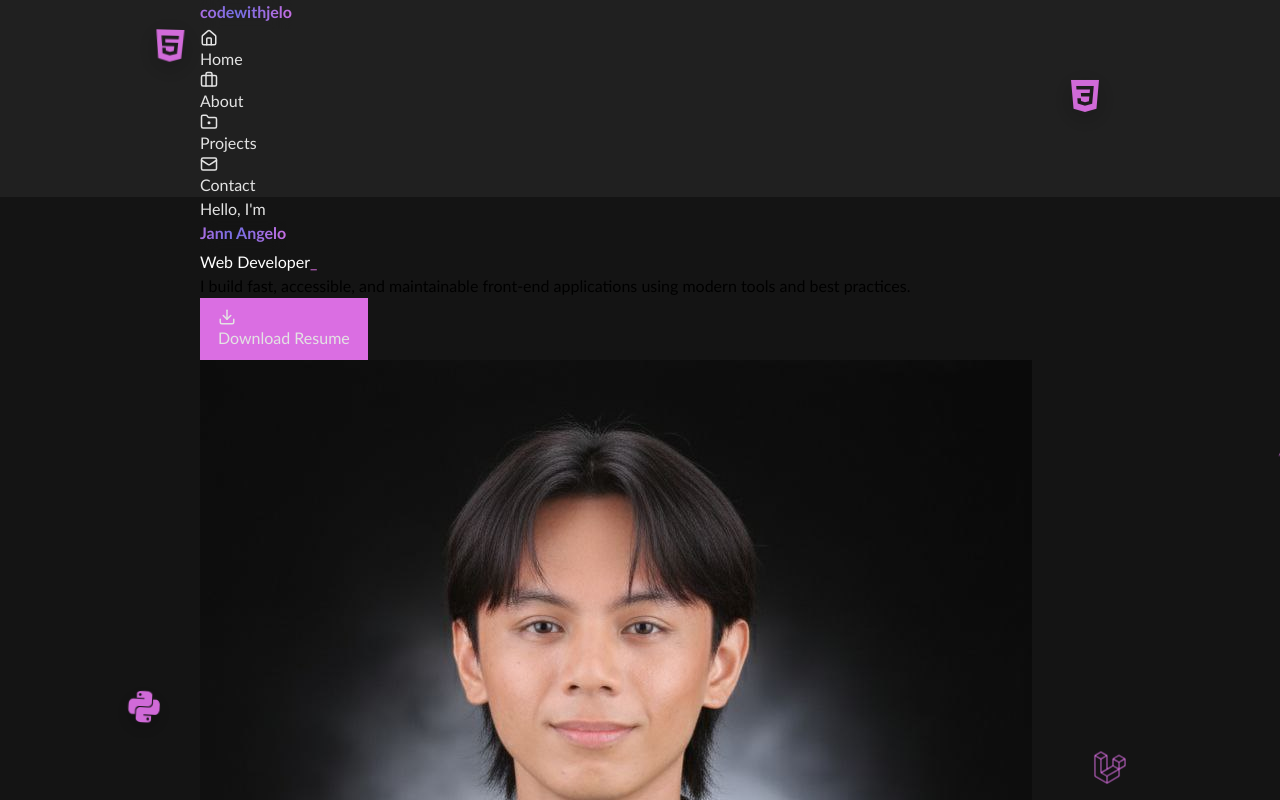
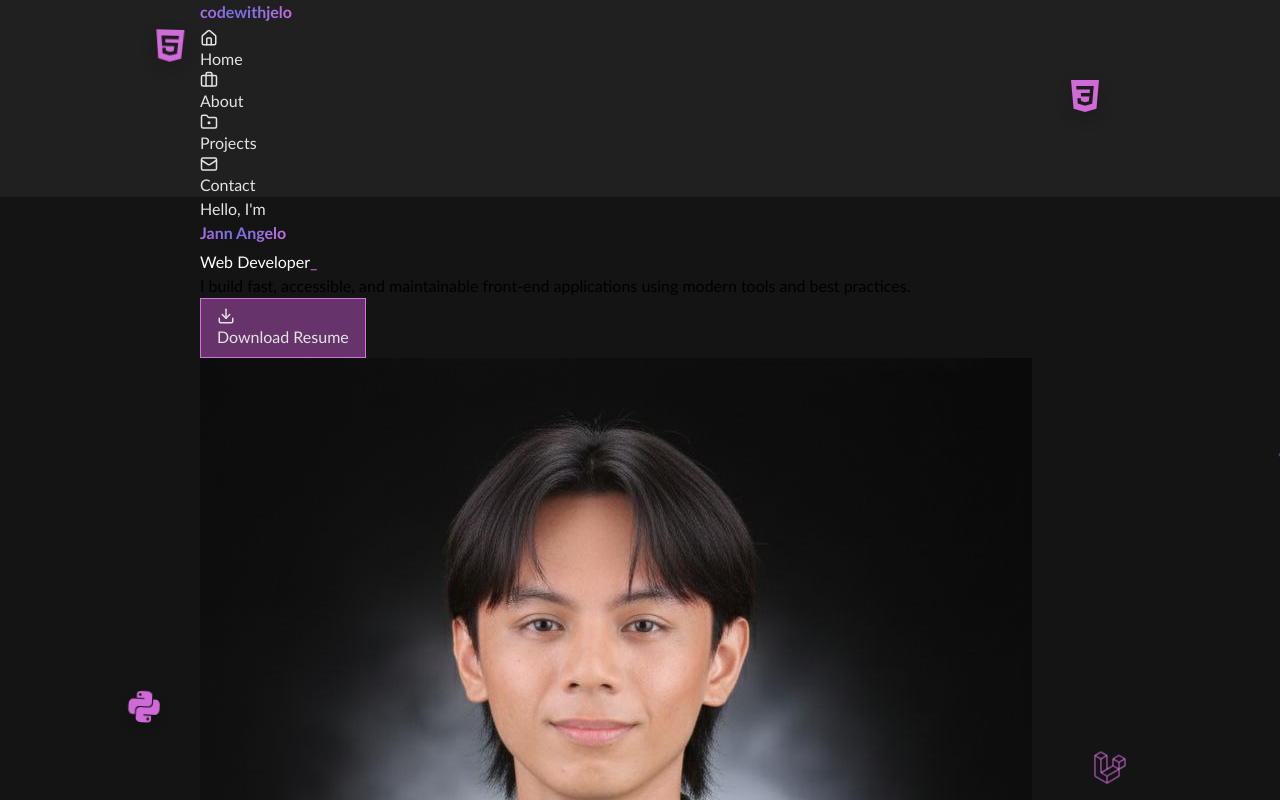
Before and after one commit to codewithjelo/Jelo_Portfolio, a React (Vite) app in the folder jelo-portfolio/: page / in a window 1280 px wide. Shown: the top 800 px of the page. Built offline with nearby package versions, Linux system fonts and the light colour scheme.

Commit message:
Change color and border size, and remove redundant declaration block

```diff
--- a/jelo-portfolio/src/styles/components/sections/hero.css
+++ b/jelo-portfolio/src/styles/components/sections/hero.css
@@ -20,19 +20,9 @@
 .resume-btn {
   position: relative;
   overflow: hidden;
-  background-color: var(--transparent);
-  color: var(--text-color);
-  border: 2px solid var(--accent);
-  transition: color 0.25s ease;
-  z-index: 1;
-}
-
-.resume-btn {
-  position: relative;
-  overflow: hidden;
   background-color: transparent;
   color: var(--text-color);
-  border: 2px solid var(--accent);
+  border: 1px solid var(--accent);
   transition: color 0.25s ease;
   z-index: 1;
   padding: 8px 16px;
@@ -42,7 +32,7 @@
   content: "";
   position: absolute;
   inset: 0;
-  background: var(--accent);
+  background: var(--accent-hover);
   z-index: -1;
   transform-origin: right;
   transform: scaleX(2) translateX(20%) skew(-30deg);
@@ -56,7 +46,7 @@
 }
 
 .resume-btn:hover {
-  color: var(--accent);
+  color: var(--text-color);
   border-color: var(--accent);
 }
 
```
